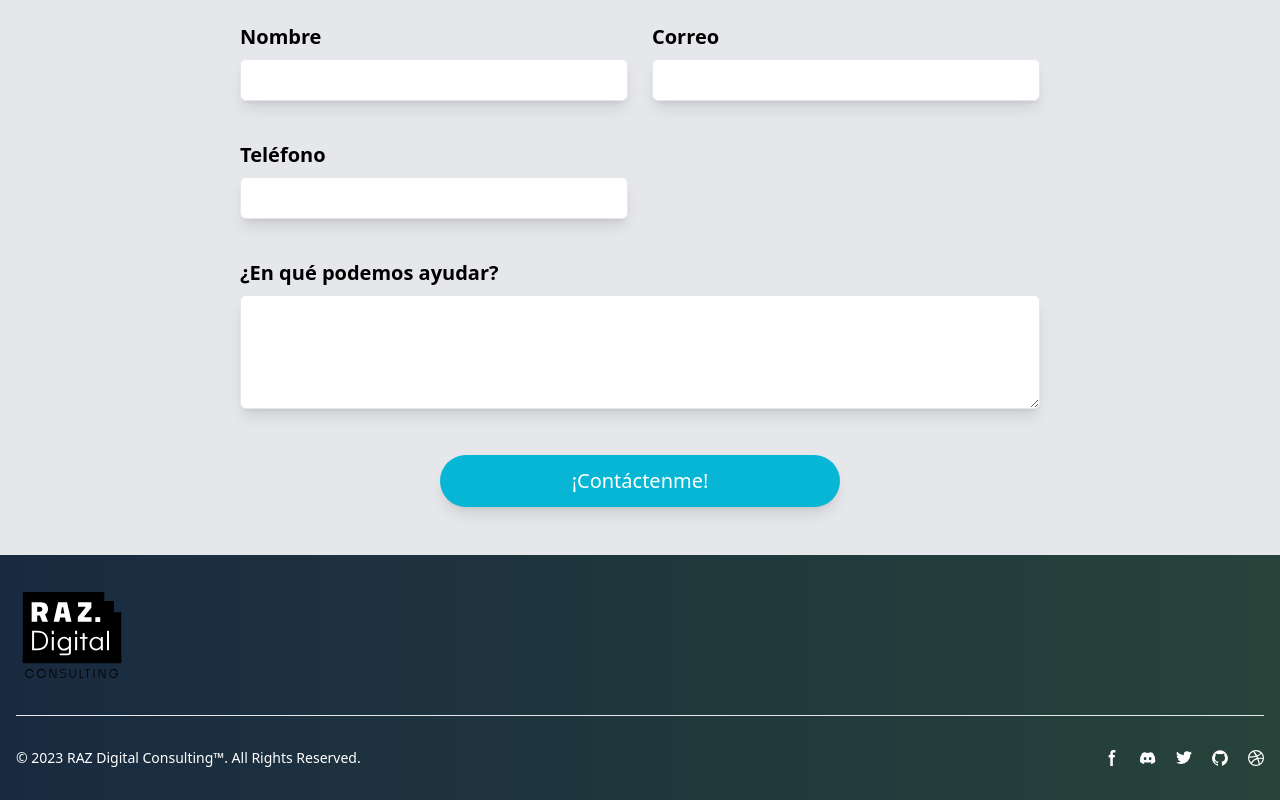
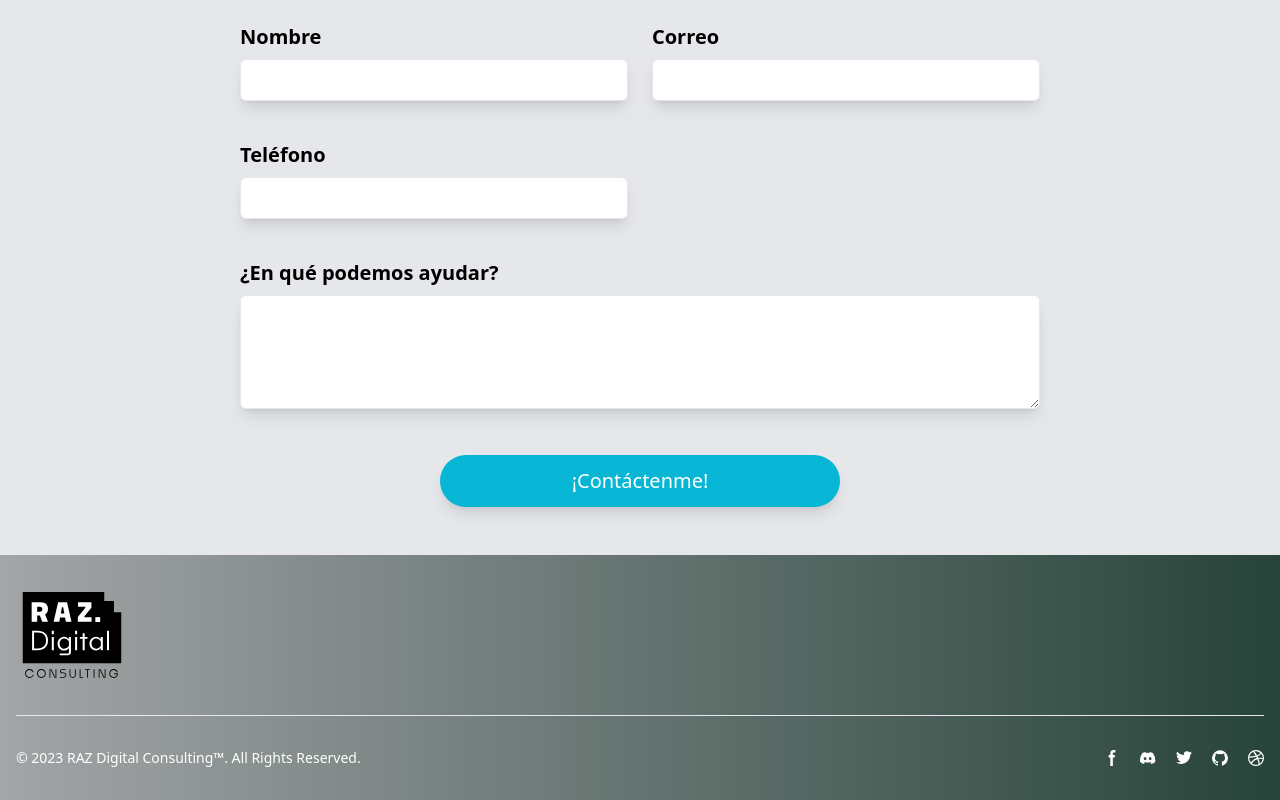
Before and after one commit to AlexStar257/raz-Digital-Consulting, a React (Vite) app: page / in a window 1280 px wide. Shown: the part 933-1733 px from the top of the page. Built offline with nearby package versions, Linux system fonts and the light colour scheme.

Commit message:
Color-footer

```diff
--- a/src/App.css
+++ b/src/App.css
@@ -3,5 +3,5 @@
 @tailwind utilities;
 
 .gradient-bg {
-    background: linear-gradient(to right, #192a40, #27433a);
+    background: linear-gradient(to right, #a3a5a7, #27433a);
 }
```
